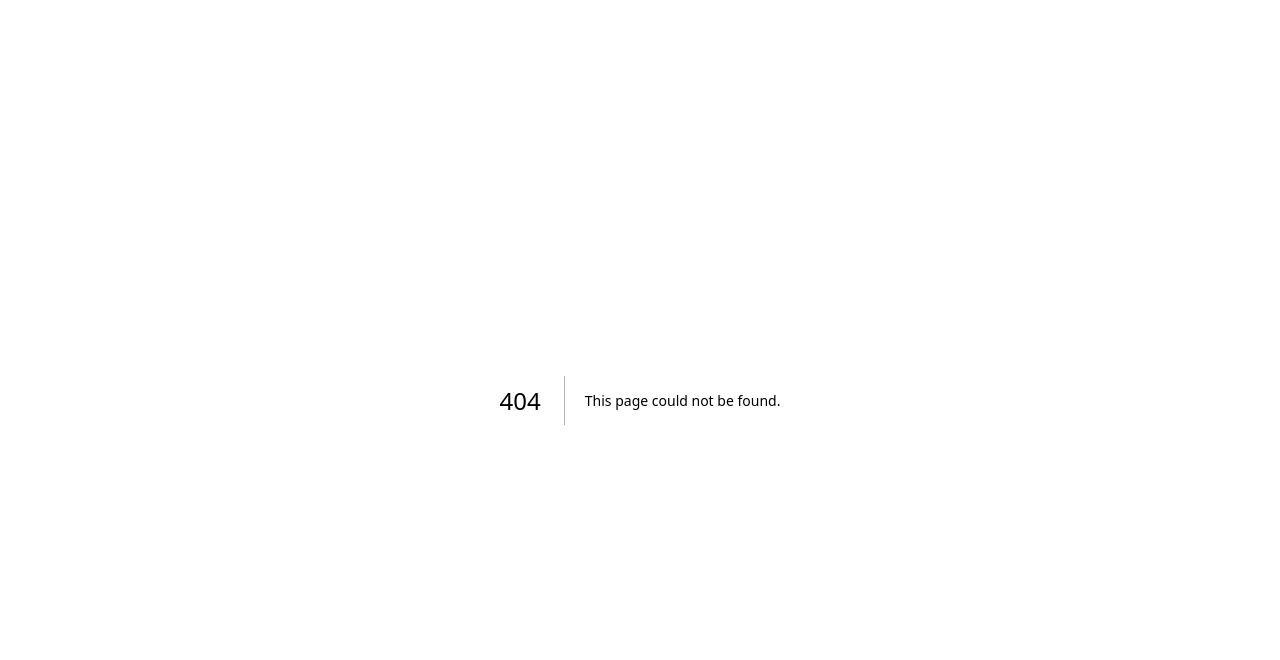
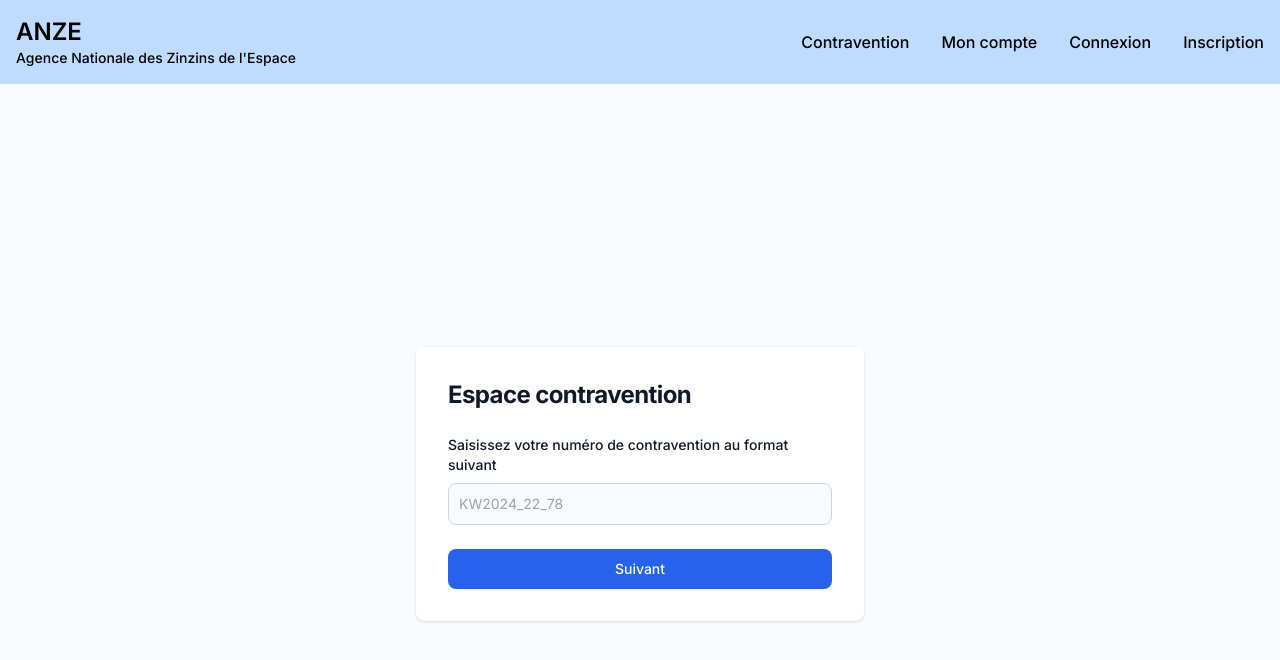
Before and after one commit to LucasHzl/anze, a Next.js app in the folder frontend/: page /infringement in a window 1280 px wide. Before the commit this address had no page. Shown: the top 660 px of the page. Built offline with nearby package versions, Linux system fonts and the light colour scheme.

Commit message:
add infringement_id form + add infringement page (wip)

```diff
--- /dev/null
+++ b/frontend/src/app/infringement/[id]/page.jsx
@@ -0,0 +1,80 @@
+"use client";
+
+import { useEffect, useState } from 'react';
+import { useSearchParams } from 'next/navigation';
+import Navbar from '@/components/Navbar';
+import Cookies from 'js-cookie';
+
+const InfringementPage = ({params}) => {
+    const infringement_id = params.id;
+    const [infringementData, setInfringementData] = useState(null);
+
+
+    const [loading, setLoading] = useState(true);
+    const [error, setError] = useState(null);
+    console.log("bonjour" +params.id);
+
+    useEffect(() => {
+        if (infringement_id) {
+            const fetchInfringementData = async () => {
+                try {
+                    console.log(`Fetching data for infringement_id: ${infringement_id}`);
+                    const response = await fetch(`http://127.0.0.1:8000/api/infringements/?page=1&infringement_id=${infringement_id}`, {
+                        method: "GET",
+                        headers: {
+                            "Content-Type": "application/ld+json",
+                            "Authorization": "Bearer " + Cookies.get('token')
+                        }
+                    });
+
+                    console.log(`Response status: ${response.status}`);
+
+                    if (!response.ok) {
+                        throw new Error('Failed to fetch infringement data');
+                    }
+
+                    const data = await response.json();
+                    console.log('Fetched data:', data);
+                    setInfringementData(data);
+                } catch (error) {
+                    console.error('Error fetching infringement data:', error);
+                    setError(error.message);
+                } finally {
+                    setLoading(false);
+                }
+            };
+
+            fetchInfringementData();
+        } else {
+            console.log('infringement_id is null');
+            setLoading(false);
+        }
+    }, [infringement_id]);
+
+    console.log('infringementData:', infringementData);
+
+    if (loading) {
+        return <p>Loading...</p>;
+    }
+
+    if (error) {
+        return <p>Erreur : {error}</p>;
+    }
+
+    return (
+        <>
+            <Navbar />
+            <div>
+                {infringementData && (
+                    <div>
+                        <p>{infringementData.title}</p>
+                        <p>{infringementData.description}</p>
+                        <p>{infringementData.infringement_id}</p>
+                    </div>
+                )}
+            </div>
+        </>
+    );
+};
+
+export default InfringementPage;
--- /dev/null
+++ b/frontend/src/app/infringement/page.jsx
@@ -0,0 +1,53 @@
+"use client"
+
+import Link from "next/link";
+import { useState } from "react";
+import { useRouter } from "next/navigation";
+import Cookies from "js-cookie";
+import Navbar from "@/components/Navbar";
+
+export default function SignInForm() {
+    const [infringement_id, setInfringementId] = useState("");
+    const [apiError, setApiError] = useState("");
+    const [apiSuccess, setApiSuccess] = useState("");
+
+    const router = useRouter();
+
+    const sendInfringementId = async (e) => {
+        e.preventDefault();
+                router.push(`/infringement/${infringement_id}`);
+    };
+
+    return (
+        <>
+            <Navbar />
+            <section className="bg-gray-50 dark:bg-gray-900">
+                <div className="flex flex-col items-center justify-center px-6 py-8 mx-auto md:h-screen lg:py-0">
+                    <div className="w-full bg-white rounded-lg shadow dark:border md:mt-0 sm:max-w-md xl:p-0 dark:bg-gray-800 dark:border-gray-700">
+                        <div className="p-6 space-y-4 md:space-y-6 sm:p-8">
+                            <h1 className="text-xl font-bold leading-tight tracking-tight text-gray-900 md:text-2xl dark:text-white">
+                                Espace contravention
+                            </h1>
+                            <form onSubmit={sendInfringementId} className="space-y-4 md:space-y-6" action="#">
+                                <div>
+                                    <label htmlFor="infringement_id" className="block mb-2 text-sm font-medium text-gray-900 dark:text-white">Saisissez votre numéro de contravention au format suivant</label>
+                                    <input
+                                        type="text"
+                                        name="infringement_id"
+                                        id="infringement_id"
+                                        placeholder="KW2024_22_78"
+                                        className="bg-gray-50 border border-gray-300 text-gray-900 sm:text-sm rounded-lg focus:ring-blue-600 focus:border-blue-600 block w-full p-2.5 dark:bg-gray-700 dark:border-gray-600 dark:placeholder-gray-400 dark:text-white dark:focus:ring-blue-500 dark:focus:border-blue-500"
+                                        required
+                                        value={infringement_id}
+                                        onChange={(e) => setInfringementId(e.target.value)}
+                                    />
+                                </div>
+                                <button type="submit" className="w-full text-white bg-blue-600 hover:bg-blue-700 focus:ring-4 focus:outline-none focus:ring-blue-300 font-medium rounded-lg text-sm px-5 py-2.5 text-center dark:bg-blue-600 dark:hover:bg-blue-700 dark:focus:ring-blue-800">Suivant</button>
+                            </form>
+                        </div>
+                    </div>
+                </div>
+            </section>
+        </>
+    );
+}
```
Also changed, not shown: 2 other files (tests, documents, lock files or other folders).
